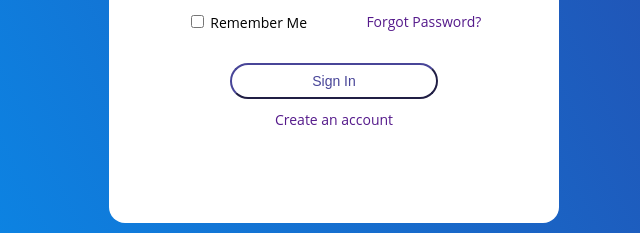
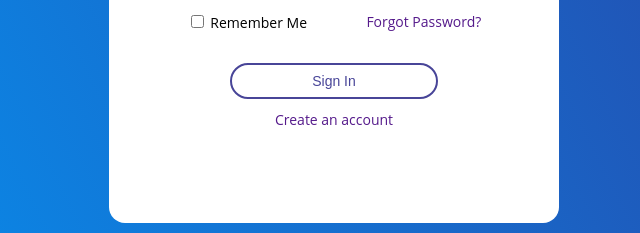
Before and after one commit to ReNegade322/Signin, a website: page index.html in a window 1280 px wide. Shown: the part 346-579 px from the top of the page, 306-946 px from the left. Drawn offline with Linux system fonts and the light colour scheme.

Commit message:
button fix

```diff
--- a/source/style.scss
+++ b/source/style.scss
@@ -46,6 +46,12 @@ table {
 	border-collapse: collapse;
 	border-spacing: 0;
 }
+
+*{
+    border-width:0;
+}
+
+
 
 //Variables
 $accent:#484598;
@@ -159,10 +165,11 @@ $accent:#484598;
         width: 100%;
         padding: 8px;
         background-color: white;
-        border-color: $accent;
+        border: 2px solid $accent;
         color: $accent;
         border-radius: 20px;
         margin: 32px auto 14px;
+        text-decoration: none;
     }
 
     .label-field{
```
Also changed, not shown: index.html (+1 -0 lines), css/style.css.
